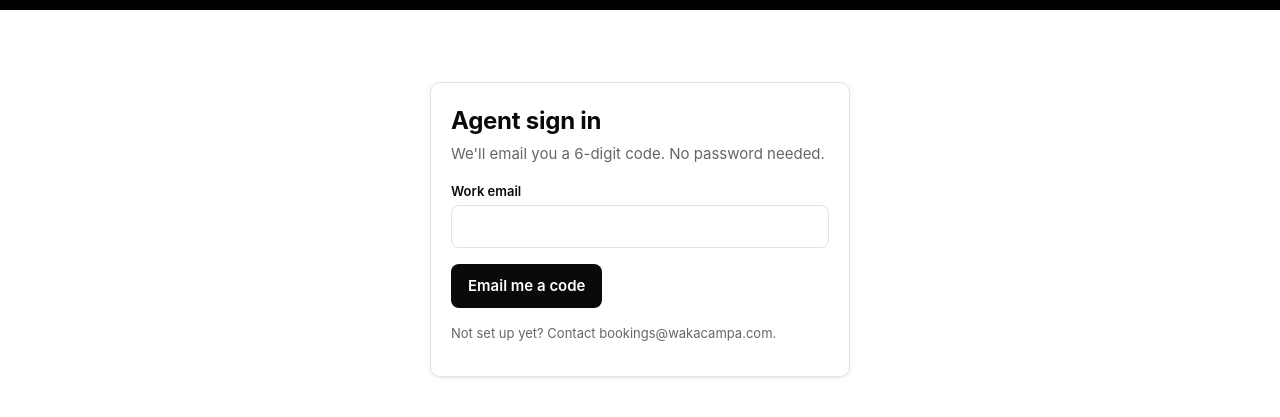
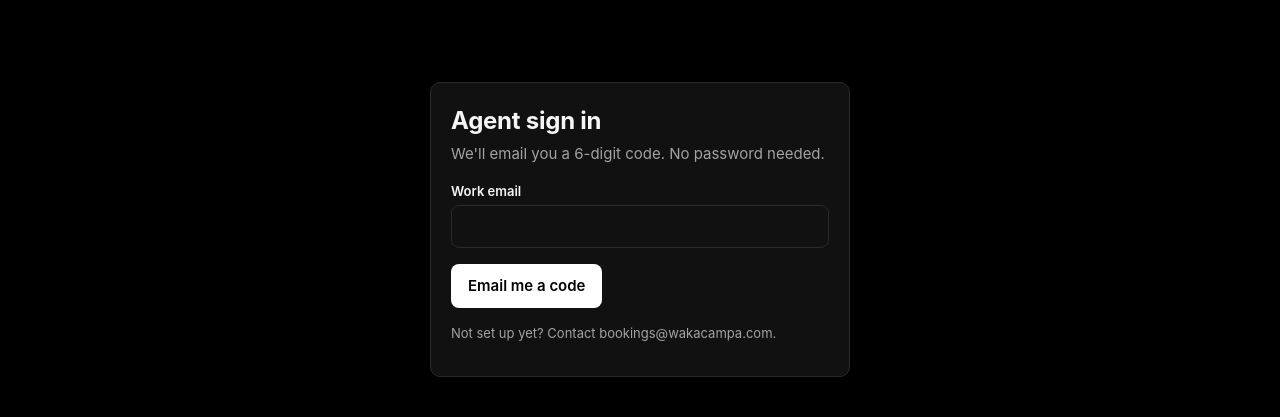
Before and after one commit to BRXSolutions/wakacampa-agent-portal, a website: page portal/index.html in a window 1280 px wide. Shown: the part 47-464 px from the top of the page. Drawn offline with Linux system fonts and the dark colour scheme.

Commit message:
Portal: restore dark mode (follows the device setting)

```diff
--- a/portal/styles.css
+++ b/portal/styles.css
@@ -1,6 +1,6 @@
 :root {
-  /* Waka Campa: black and white, always light (white pages, black bar and buttons). Red is kept only for errors and cancellations. */
-  --bg: #ffffff;
+  /* Waka Campa: black and white. Red is kept only for errors and cancellations. */
+  --bg: #f5f5f5;
   --surface: #ffffff;
   --ink: #0a0a0a;
   --muted: #666666;
@@ -17,6 +17,14 @@
   --shadow: 0 1px 2px rgba(0, 0, 0, .06), 0 2px 8px rgba(0, 0, 0, .04);
   font-family: Inter, -apple-system, BlinkMacSystemFont, "Segoe UI", Roboto, sans-serif;
   color-scheme: light;
+}
+@media (prefers-color-scheme: dark) {
+  :root {
+    --bg: #000000; --surface: #111111; --ink: #f5f5f5; --muted: #a3a3a3; --line: #2a2a2a;
+    --accent: #ffffff; --accent-ink: #000000; --accent-soft: #1f1f1f;
+    --warn: #d4d4d4; --warn-soft: #262626; --bad: #ff8a80; --bad-soft: #2b1514; --good: #ffffff;
+    color-scheme: dark;
+  }
 }
 * { box-sizing: border-box; }
 [hidden] { display: none !important; }
```
